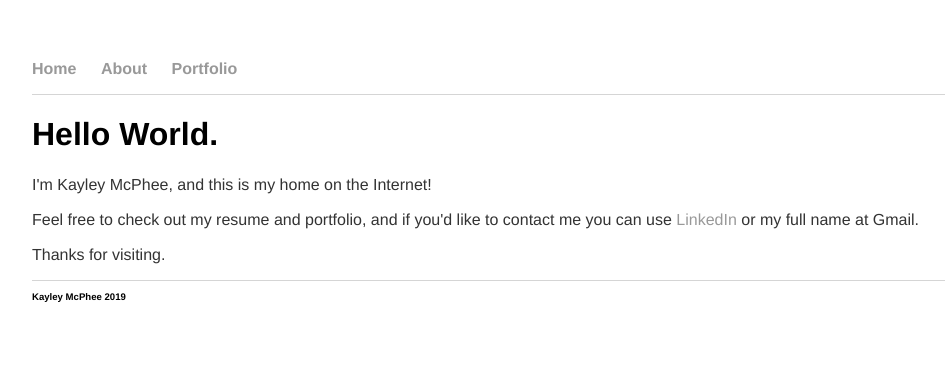
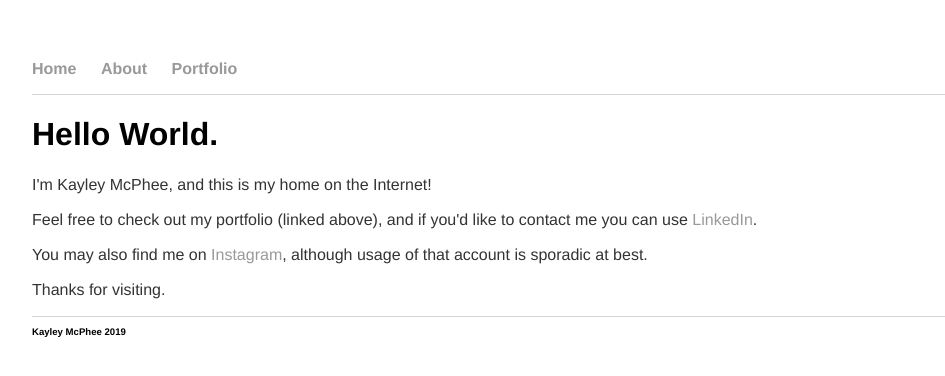
Before and after one commit to kayleymcphee/kayleymcphee.github.io, a Jekyll site: the page built from index.html, in a window 1280 px wide. Shown: the top 376 px of the page, without its empty margins (64-1009 px from the left). Built offline with Jekyll 4.4.1, drawn with Linux system fonts in a browser that asks for light colours.

Commit message:
Update index.html

```diff
--- a/index.html
+++ b/index.html
@@ -5,6 +5,7 @@ title: Kayley McPhee
 <div class="blurb">
         <h1>Hello World.</h1>
 	<p>I'm Kayley McPhee, and this is my home on the Internet!</p>
-	<p>Feel free to check out my resume and portfolio, and if you'd like to contact me you can use <a href="https://www.linkedin.com/in/kayley-mcphee-47872385/">LinkedIn</a> or my full name at Gmail.</p>
+	<p>Feel free to check out my portfolio (linked above), and if you'd like to contact me you can use <a href="https://www.linkedin.com/in/kayley-mcphee-47872385/">LinkedIn</a>.</p>
+	<p>You may also find me on <a href="https://www.instagram.com/kaymcph/">Instagram</a>, although usage of that account is sporadic at best.</p>
 	<p>Thanks for visiting.</p>
 </div><!-- /.blurb -->
```
